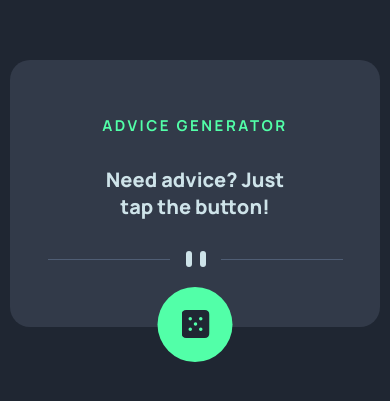
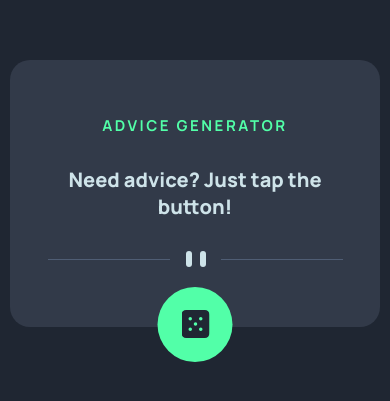
Before and after one commit to amanda-carpenedo/exercicio-advice-generator, a plain HTML site: page index.html in a window 390 px wide. Shown: the part 229-630 px from the top of the page. Drawn offline with Linux system fonts and the light colour scheme; a web font is replaced by a local one.

Commit message:
new commit

```diff
--- a/src/css/responsive.css
+++ b/src/css/responsive.css
@@ -7,10 +7,15 @@
 
     .cartao .conselho {
         font-size: 20px;
-        padding: 0 50px;
+        padding: 0 10px;
         margin-bottom: 30px;
+    }
 
-    }
+    .caixa-de-texto {
+    height: 100%;
+    margin: 55px 10px;
+}
+
 }
 
 
```
